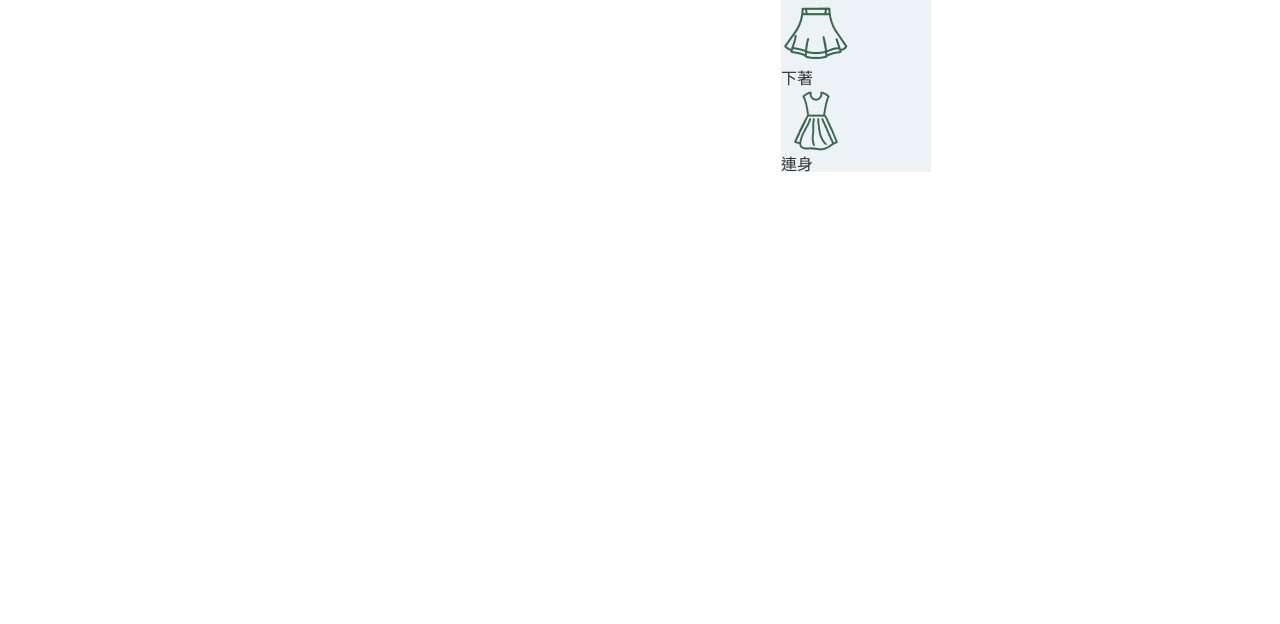
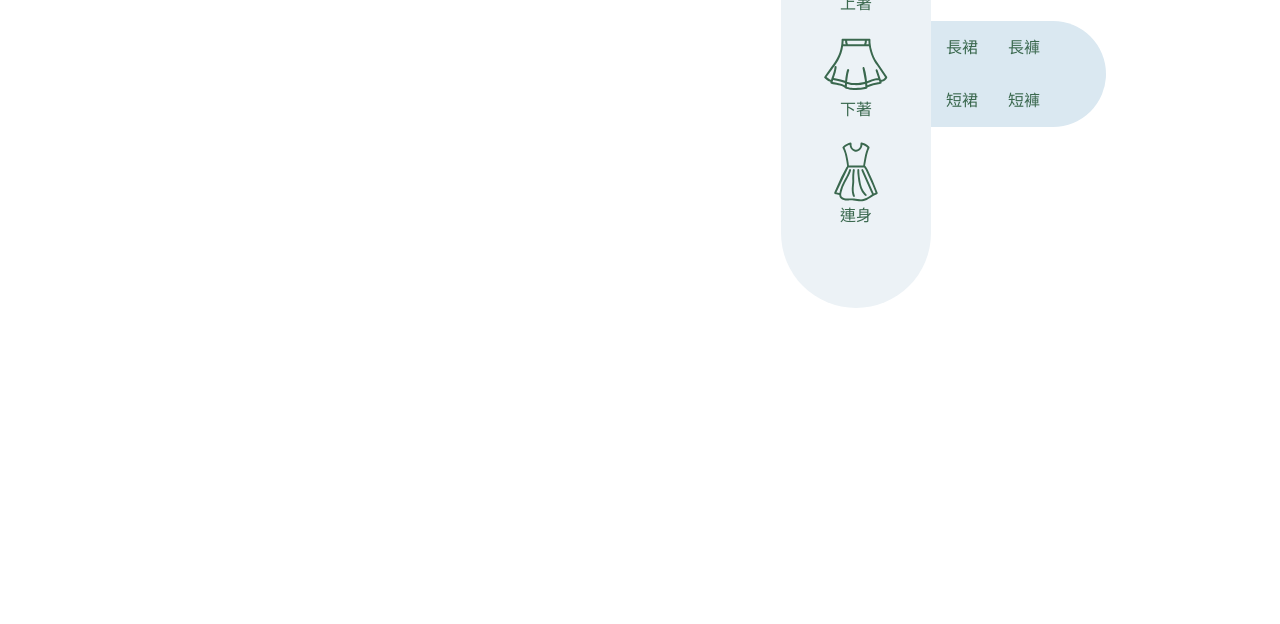
Before and after one commit to digibomvincent/pekaboo, a plain HTML site: page nav.html in a window 1280 px wide. Shown: the part 176-800 px from the top of the page. Drawn offline with Linux system fonts and the light colour scheme.

Commit message:
0521home

```diff
--- a/nav.html
+++ b/nav.html
@@ -20,9 +20,25 @@
                 <li><a href="#" target="_top">MEN</a></li>
                 <li><a href="women.html" target="_top">WOMEN</a>
                     <ul class="subs">
-                        <li><img src="./images/nav/top.png" alt="">上著</li>
-                        <li><img src="./images/nav/down.png" alt="">下著</li>
-                        <li><img src="./images/nav/body.png" alt="">連身</li>
+                        <li>
+                            <h1>上著</h1>
+                        </li>
+                        <li>
+                            <h1>下著</h1>
+                            <ul class="subs2">
+                                <div>
+                                    <p>長裙</p>
+                                    <p>短裙</p>
+                                </div>
+                                <div>
+                                    <p>長褲</p>
+                                    <p>短褲</p>
+                                </div>
+                            </ul>
+                        </li>
+                        <li>
+                            <h1>連身</h1>
+                        </li>
                     </ul>
                 </li>
                 <li><a href="styling.html" target="_top">STYLING</a></li>
--- a/style/style.css
+++ b/style/style.css
@@ -407,7 +407,7 @@ a {
 }
 
 .topbar>.text_small>ul,
-.topbar>nav>ul{
+.topbar>nav>ul {
     display: flex;
 }
 
@@ -430,11 +430,134 @@ ul.subs {
     position: absolute;
     background-color: var(--blue1);
     width: 150px;
-    top: 70px;
+    top: 71px;
+    height: 393px;
     /* 父層的105% */
+    border-bottom-right-radius: 75px;
+    border-bottom-left-radius: 75px;
 }
-ul.subs img{
+
+ul.subs li {
+    padding-top: 80px;
+    padding-bottom: 10px;
+    position: relative;
+}
+
+ul.subs h1 {
+    text-align: center;
+    font-size: 1rem;
+    color: var(--green);
+}
+
+
+ul.subs li:nth-child(1)::before,
+ul.subs li:nth-child(1):after,
+ul.subs li:nth-child(2)::before,
+ul.subs li:nth-child(2):after,
+ul.subs li:nth-child(3)::before,
+ul.subs li:nth-child(3):after {
+    content: '';
+    position: absolute;
+    top: 10px;
+    left: 40px;
     width: 70px;
+    height: 70px;
+    transition: opacity 0.8s ease;
+}
+
+/* 上卓 */
+ul.subs li:nth-child(1)::before {
+    background: url(/images/nav/wtop.svg);
+    opacity: 1;
+}
+
+ul.subs li:nth-child(1)::after {
+    background: url(/images/nav/wtop_hover.svg);
+    opacity: 0;
+}
+
+ul.subs li:nth-child(1):hover::before {
+    opacity: 0;
+}
+
+ul.subs li:nth-child(1):hover::after {
+    opacity: 1;
+}
+
+ul.subs li:nth-child(1):hover {
+    background-color: var(--blue2);
+}
+
+/* 下卓 */
+ul.subs li:nth-child(2)::before {
+    background: url(/images/nav/wdown.svg);
+    opacity: 1;
+}
+
+ul.subs li:nth-child(2)::after {
+    background: url(/images/nav/wdown_hover.svg);
+    opacity: 0;
+}
+
+ul.subs li:nth-child(2):hover::before {
+    opacity: 0;
+}
+
+ul.subs li:nth-child(2):hover::after {
+    opacity: 1;
+}
+
+ul.subs li:nth-child(2):hover {
+    background-color: var(--blue2);
+}
+
+/* 連身 */
+ul.subs li:nth-child(3)::before {
+    background: url(/images/nav/wbody.svg);
+    opacity: 1;
+}
+
+ul.subs li:nth-child(3)::after {
+    background: url(/images/nav/wbody_hover.svg);
+    opacity: 0;
+}
+
+ul.subs li:nth-child(3):hover::before {
+    opacity: 0;
+}
+
+ul.subs li:nth-child(3):hover::after {
+    opacity: 1;
+}
+
+ul.subs li:nth-child(3):hover {
+    background-color: var(--blue2);
+}
+
+/* 第三層 */
+ul.subs2 {
+    display: flex;
+    height: 106px;
+    width: 175px;
+    background-color: var(--blue2);
+    position: absolute;
+    left: 100%;
+    top: 0;
+    border-bottom-right-radius:53px;
+    border-top-right-radius:53px;
+}
+
+ul.subs2 p {
+    padding: 0 15px;
+    line-height: 53px;
+    font-size: 1rem;
+    color: var(--green);
+}
+ul.subs2 p:hover {
+    padding: 0 15px;
+    line-height: 53px;
+    color: var(--b60);
+    text-decoration: underline;
 }
 
 .topbar nav li {
```
Also changed, not shown: images/nav/wbody.svg (added), images/nav/wbody_hover.svg (added), images/nav/wdown.svg (added), images/nav/wdown_hover.svg (added), images/nav/wtop.svg (added), images/nav/wtop_hover.svg (added).
